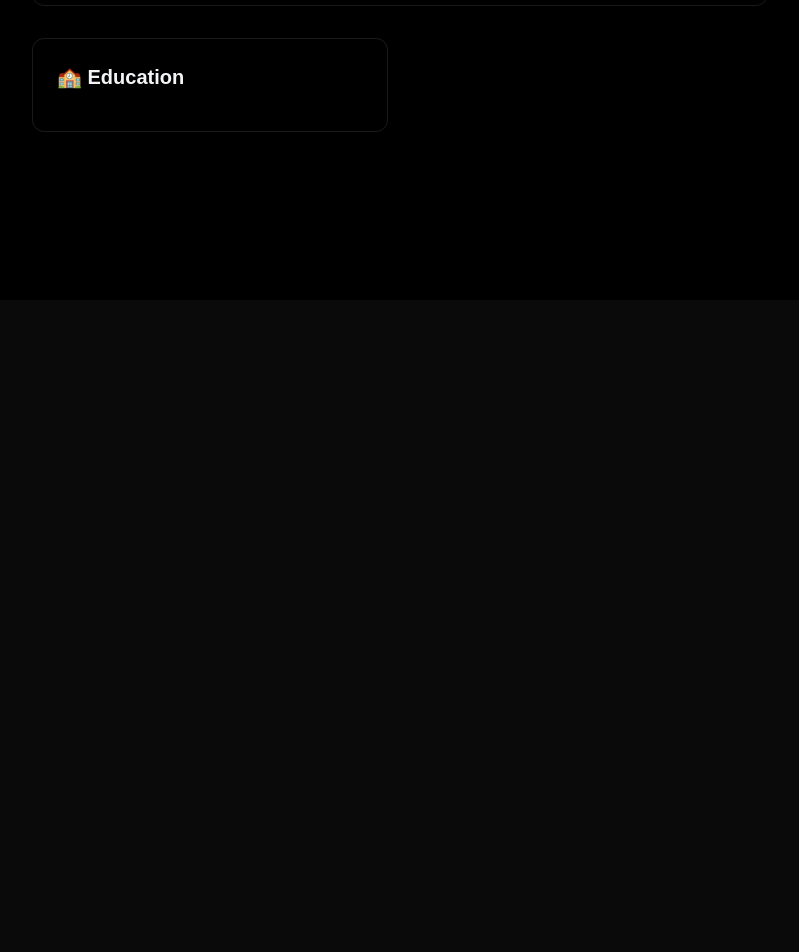
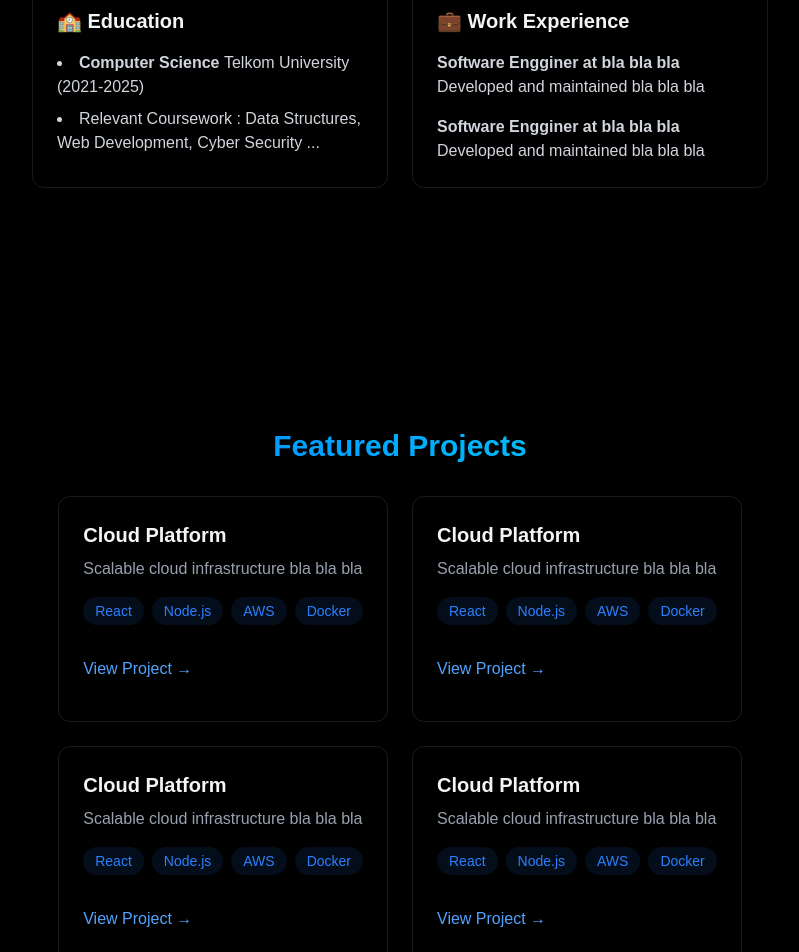
Before and after one commit to lukitania/Portofolio, a React (Vite) app: page / in a window 1280 px wide. Shown: the part 1300-2252 px from the top of the page, without its empty margins (240-1039 px from the left). Before the commit the page ends 1600 px from the top, so only its background shows below. Built offline with nearby package versions, Linux system fonts and the light colour scheme.

Commit message:
modified about n project and add section project and revealonscrool

```diff
--- a/src/App.jsx
+++ b/src/App.jsx
@@ -5,6 +5,7 @@ import { Navbar } from './components/Navbar';
 import { MobileMenu } from './components/MobileMenu';
 import { Home } from './components/sections/Home';
 import { About } from './components/sections/About';
+import { Projects } from './components/sections/Projects';
 import "./index.css"
 
 function App() {
@@ -20,6 +21,7 @@ function App() {
         <MobileMenu menuOpen={menuOpen} setMenuOpen={setMenuOpen}/>
         <Home />
         <About />
+        <Projects />
       </div>
     </>
   )
--- a/src/components/MobileMenu.jsx
+++ b/src/components/MobileMenu.jsx
@@ -1,6 +1,6 @@
 import { useEffect } from "react";
 
-export const MobileMenu = ({menuOpen, setMenuOpen}) => {
+export const MobileMenu = ({ menuOpen, setMenuOpen }) => {
 
     return (
         <div className={`fixed top-0 left-0 w-full bg-[rgba(10,10,10,0.8)] z-40 flex flex-col items-center justify-center
@@ -8,10 +8,45 @@ export const MobileMenu = ({menuOpen, setMenuOpen}) => {
 
                         ${menuOpen ? "h-screen opacity-100 pointer-events-auto" : "h-0 opacity-0 pointer-events-none"}
                         `}>
-            <button onClick={() => setMenuOpen(false)} className="absolute top-6 right-6 text-white text-white text-3xl focus:outline-none crusor-pointer">
+            <button onClick={() => setMenuOpen(false)} className="absolute top-6 right-6 text-white text-white text-3xl focus:outline-none crusor-pointer" aria-label="Close Menu">
                 &times;
             </button>
-
+            <a
+                href="#home"
+                onClick={() => setMenuOpen(false)}
+                className={`text-2xl font-semibold text-white my-4 transform transition-transform duration-300
+                        ${menuOpen ? "opacity-100 translate-y-0" : "opacity-0 translate-y-5"}
+                    `}
+            >
+                Home
+            </a>
+            <a
+                href="#about"
+                onClick={() => setMenuOpen(false)}
+                className={`text-2xl font-semibold text-white my-4 transform transition-transform duration-300
+                        ${menuOpen ? "opacity-100 translate-y-0" : "opacity-0 translate-y-5"}
+                    `}
+            >
+                About
+            </a>
+            <a
+                href="#projects"
+                onClick={() => setMenuOpen(false)}
+                className={`text-2xl font-semibold text-white my-4 transform transition-transform duration-300
+                        ${menuOpen ? "opacity-100 translate-y-0" : "opacity-0 translate-y-5"}
+                    `}
+            >
+                Projects
+            </a>
+            <a
+                href="#contact"
+                onClick={() => setMenuOpen(false)}
+               className={`text-2xl font-semibold text-white my-4 transform transition-transform duration-300
+                        ${menuOpen ? "opacity-100 translate-y-0" : "opacity-0 translate-y-5"}
+                    `}
+            >
+                Contact
+            </a>
         </div>
     );
 };
--- a/src/components/sections/About.jsx
+++ b/src/components/sections/About.jsx
@@ -22,7 +22,7 @@ export const About = () => {
                             {forntendSkills.map((tech, key) => (
                                 <span
                                     key={key}
-                                    className="bg-blue-500/10 text-blue-500 py-1 px-3 rounded-full text-sm hover:bg-blue-500/20 hover:shadow-[0_2px_8px_rbga(59,130,2246,0.2)] transition">
+                                    className="bg-blue-500/10 text-blue-500 py-1 px-3 rounded-full text-sm hover:bg-blue-500/20 hover:shadow-[0_2px_8px_rbga(59,130,246,0.2)] transition">
                                     {tech}
                                 </span>
                             ))}
@@ -36,7 +36,7 @@ export const About = () => {
                             {backendSkills.map((tech, key) => (
                                 <span
                                     key={key}
-                                    className="bg-blue-500/10 text-blue-500 py-1 px-3 rounded-full text-sm hover:bg-blue-500/20 hover:shadow-[0_2px_8px_rbga(59,130,2246,0.2)] transition">
+                                    className="bg-blue-500/10 text-blue-500 py-1 px-3 rounded-full text-sm hover:bg-blue-500/20 hover:shadow-[0_2px_8px_rbga(59,130,246,0.2)] transition">
                                     {tech}
                                 </span>
                             ))}
@@ -48,8 +48,32 @@ export const About = () => {
             <div className="grid grid-cols-1 md:grid-cols-2 gap-6 mt-8">
                 <div className="p-6 rounded-xl border-white/10 border hover:-translate-y-1 transition-all ">
                     <h3 className="text-xl font-bold mb-4"> 🏫 Education </h3>
+                    <ul className="list-disc list-inside text-gray-300 space-y-2">
+                        <li>
+                            <strong> Computer Science </strong> Telkom University (2021-2025)
+                        </li>
+                        <li>
+                            Relevant Coursework : Data Structures, Web Development, Cyber Security ...
+                        </li>
+                    </ul>
                 </div>
-
+                 <div className="p-6 rounded-xl border-white/10 border hover:-translate-y-1 transition-all ">
+                    <h3 className="text-xl font-bold mb-4"> 💼 Work Experience </h3>
+                    <div className="space-y-4 text-gray-300">
+                        <div>
+                            <h4 className="font-semibold">
+                                {""}
+                                Software Engginer at bla bla bla</h4>
+                            <p>Developed and maintained bla bla bla</p>
+                        </div>
+                        <div>
+                            <h4 className="font-semibold">
+                                {""}
+                                Software Engginer at bla bla bla</h4>
+                            <p>Developed and maintained bla bla bla</p>
+                        </div>
+                    </div>
+                </div>
             </div>
         </div>
     </section>
--- /dev/null
+++ b/src/components/sections/Projects.jsx
@@ -0,0 +1,102 @@
+export const Projects = () => {
+    return <section id="projects" className="min-h-screen flex items-center py-20">
+        <div className="max-w-5xl mx-auto px-4">
+            <h2 className="text-3xl font-bold mb-8 bg-gradient-to-r from-blue-500 to-cyan-400 bg-clip-text text-transparent text-center">
+                {""}
+                Featured Projects
+            </h2>
+            <div className="grid grid-cols-1 md:grid-cols-2 gap-6">
+
+                <div className="p-6 rounded-xl border border-white/10 hover:-translate-y-1 hover:border-blue-500/30 hover-shadow-[0_2px_8px_rbga(59,130,246,0.2)] transition">
+                    <h3 className="text-xl font-bold mb-2">
+                        Cloud Platform
+                    </h3>
+                    <p className="text-gray-400 mb-4">
+                        Scalable cloud infrastructure bla bla bla
+                    </p>
+                    <div className="flex flex-wrap gap-2 mb-4">
+                        {["React", "Node.js", "AWS", "Docker"].map((tech, key) => (
+                            <span
+                                    key={key}
+                                    className="bg-blue-500/10 text-blue-500 py-1 px-3 rounded-full text-sm hover:bg-blue-500/20 hover:shadow-[0_2px_8px_rbga(59,130,246,0.1)] transition-all">
+                                    {tech}
+                                </span>
+                        ))}
+                    </div>
+
+                    <div className="flex justify-between items-center">
+                        <a herf="#" className="text-blue-400 hover:text-blue-300 transition-colors my-4 "> View Project → </a>
+                    </div>
+                </div>
+
+                <div className="p-6 rounded-xl border border-white/10 hover:-translate-y-1 hover:border-blue-500/30 hover-shadow-[0_2px_8px_rbga(59,130,246,0.2)] transition">
+                    <h3 className="text-xl font-bold mb-2">
+                        Cloud Platform
+                    </h3>
+                    <p className="text-gray-400 mb-4">
+                        Scalable cloud infrastructure bla bla bla
+                    </p>
+                    <div className="flex flex-wrap gap-2 mb-4">
+                        {["React", "Node.js", "AWS", "Docker"].map((tech, key) => (
+                            <span
+                                    key={key}
+                                    className="bg-blue-500/10 text-blue-500 py-1 px-3 rounded-full text-sm hover:bg-blue-500/20 hover:shadow-[0_2px_8px_rbga(59,130,246,0.1)] transition-all">
+                                    {tech}
+                                </span>
+                        ))}
+                    </div>
+
+                    <div className="flex justify-between items-center">
+                        <a herf="#" className="text-blue-400 hover:text-blue-300 transition-colors my-4 "> View Project → </a>
+                    </div>
+                </div>
+
+                <div className="p-6 rounded-xl border border-white/10 hover:-translate-y-1 hover:border-blue-500/30 hover-shadow-[0_2px_8px_rbga(59,130,246,0.2)] transition">
+                    <h3 className="text-xl font-bold mb-2">
+                        Cloud Platform
+                    </h3>
+                    <p className="text-gray-400 mb-4">
+                        Scalable cloud infrastructure bla bla bla
+                    </p>
+                    <div className="flex flex-wrap gap-2 mb-4">
+                        {["React", "Node.js", "AWS", "Docker"].map((tech, key) => (
+                            <span
+                                    key={key}
+                                    className="bg-blue-500/10 text-blue-500 py-1 px-3 rounded-full text-sm hover:bg-blue-500/20 hover:shadow-[0_2px_8px_rbga(59,130,246,0.1)] transition-all">
+                                    {tech}
+                                </span>
+                        ))}
+                    </div>
+
+                    <div className="flex justify-between items-center">
+                        <a herf="#" className="text-blue-400 hover:text-blue-300 transition-colors my-4 "> View Project → </a>
+                    </div>
+                </div>
+
+                <div className="p-6 rounded-xl border border-white/10 hover:-translate-y-1 hover:border-blue-500/30 hover-shadow-[0_2px_8px_rbga(59,130,246,0.2)] transition">
+                    <h3 className="text-xl font-bold mb-2">
+                        Cloud Platform
+                    </h3>
+                    <p className="text-gray-400 mb-4">
+                        Scalable cloud infrastructure bla bla bla
+                    </p>
+                    <div className="flex flex-wrap gap-2 mb-4">
+                        {["React", "Node.js", "AWS", "Docker"].map((tech, key) => (
+                            <span
+                                    key={key}
+                                    className="bg-blue-500/10 text-blue-500 py-1 px-3 rounded-full text-sm hover:bg-blue-500/20 hover:shadow-[0_2px_8px_rbga(59,130,246,0.1)] transition-all">
+                                    {tech}
+                                </span>
+                        ))}
+                    </div>
+
+                    <div className="flex justify-between items-center">
+                        <a herf="#" className="text-blue-400 hover:text-blue-300 transition-colors my-4 "> View Project → </a>
+                    </div>
+                </div>
+
+            </div>
+        </div>
+
+    </section>
+}
--- /dev/null
+++ b/src/components/sections/RevealOnScroll.jsx
@@ -0,0 +1,28 @@
+import { useEffect } from "react";
+
+
+export const RevealOnScroll = ({ children }) => {
+
+    const ref = useRef(null);
+
+    useEffect(() => {
+        const observer = new IntersectionObserver(
+            ([entry]) => {
+                if (entry.isIntersecting) {
+                    ref.current.classList.add("visible");
+                }
+            },
+            { thresholdP: 0.2, rootMargin: "0px 0px -50px 0px" }
+        );
+
+        if (ref.current) observer.observe(ref.current);
+
+        return () => observer.disconnect();
+    });
+
+    return (
+        <div ref={ref} className="reveal">
+            {children}
+        </div>
+    );
+};
```
Also changed, not shown: src/components/sections/Project.jsx (deleted).
